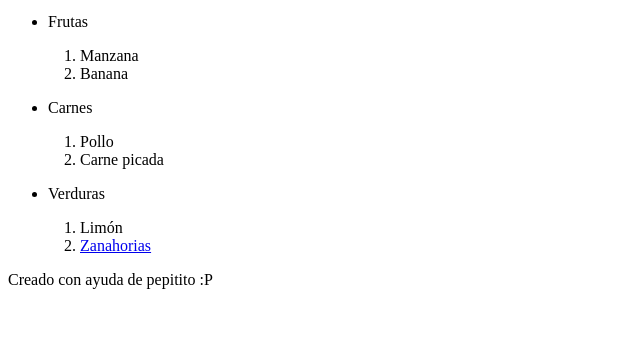
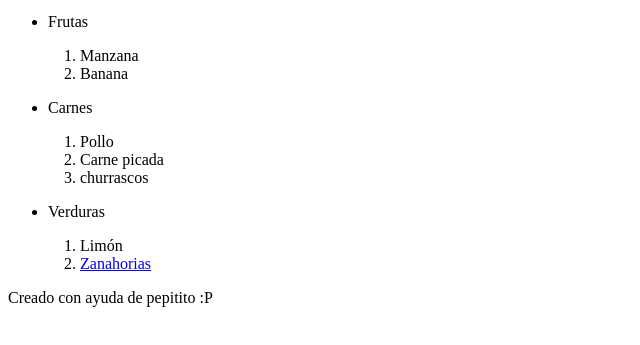
Before and after one commit to julian1833/curso-html-css, a plain HTML site: page index.html in a window 1280 px wide. Shown: the part 101-446 px from the top of the page, without its empty margins (0-640 px from the left). Drawn offline with Linux system fonts and the light colour scheme.

Commit message:
agregue churrascos a la lista

```diff
--- a/index.html
+++ b/index.html
@@ -34,6 +34,8 @@
         <ol>
             <li>Pollo</li>
             <li>Carne picada</li>
+            <li>churrascos</li>
+
         </ol>
 
         <ul>
```
